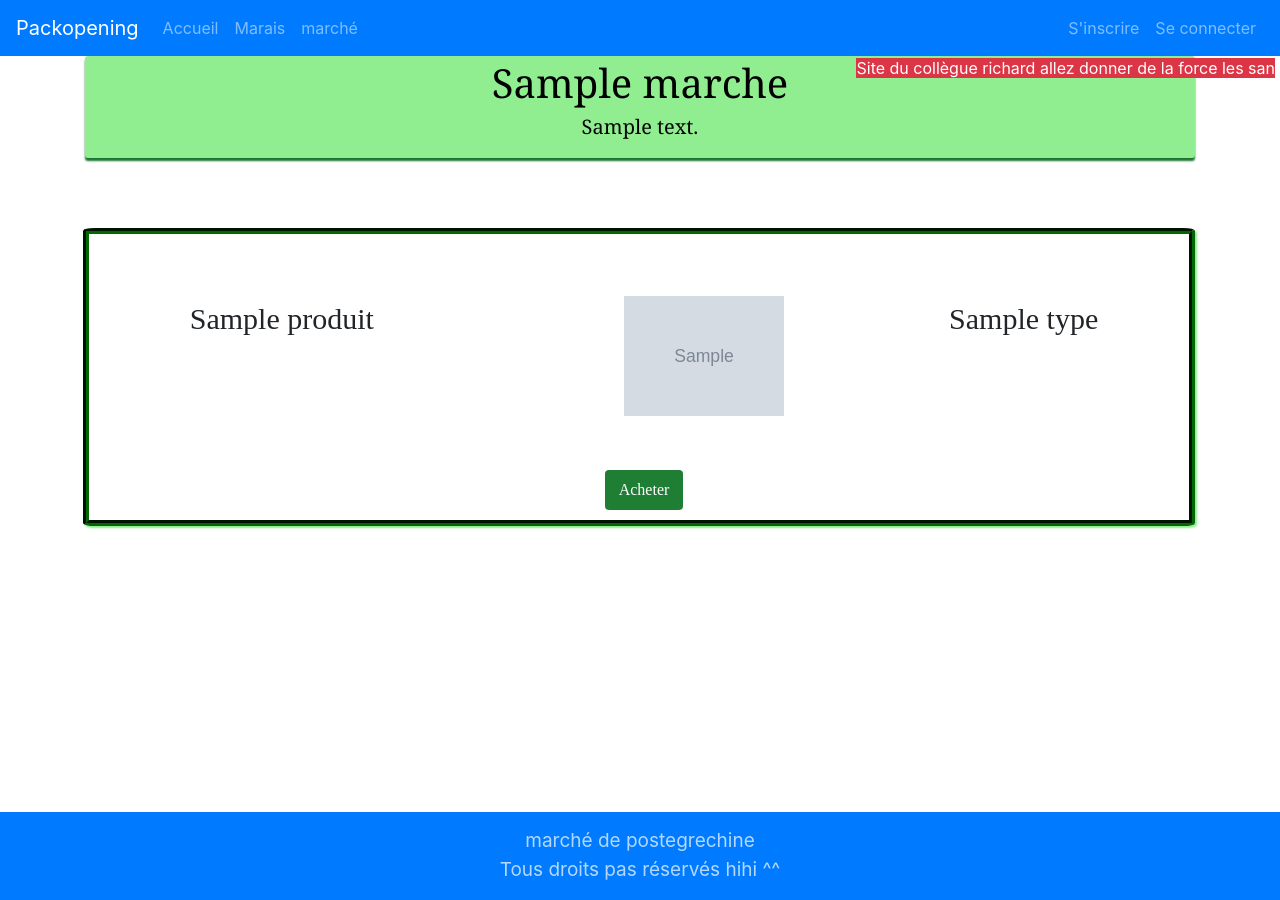
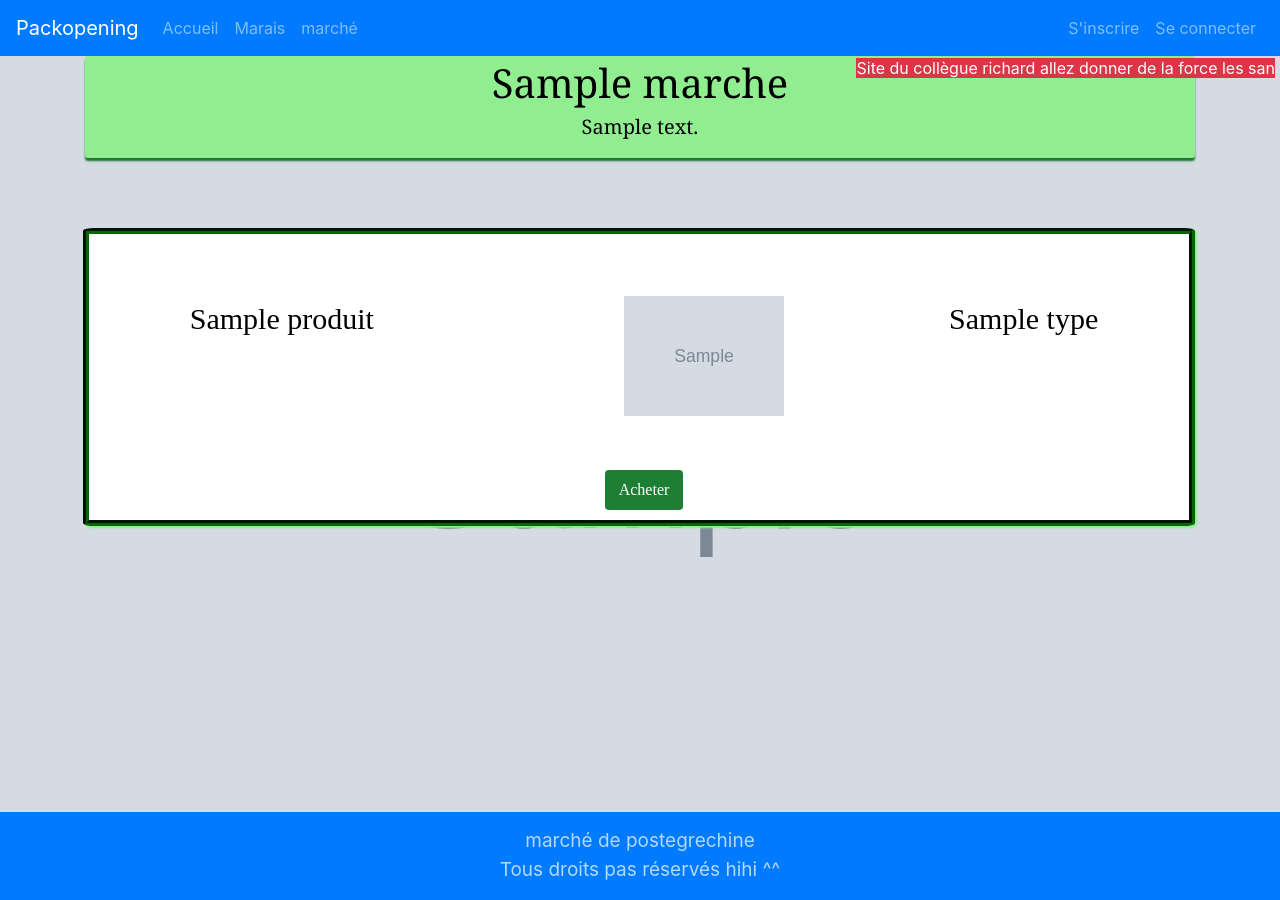
Before and after one commit to fredericklebg/sitetbjhpp, a PHP site: template templates/marche/show.html.twig in a window 1280 px wide. Run offline with PHP 8.4, Linux system fonts and the light colour scheme; the template is opened without the code that fills it: most values are stand-ins (such as "Sample title", 1, 10 or a date in 2020); grey boxes marked "Sample" are stand-in pictures; some libraries are stand-ins or nearby versions.

Commit message:
git couille

```diff
--- a/templates/marche/create.html.twig
+++ b/templates/marche/create.html.twig
@@ -14,11 +14,12 @@
             <h1>Modification de marché</h1>
      {% endif %}
 
-     {{ form_start(formMarche) }}
+     <form enctype="multipart/form-data" name="marche" method='post'>
      {{ form_row(formMarche.name) }}
      {{ form_row(formMarche.description) }}
      {{ form_row(formMarche.produit) }}
      {{ form_row(formMarche.marais) }}
+     <input type="file" name="image" id="image"> <br> <br>
 
     <button class="btn btn-success" type="submit">
      {% if not editMode %}
--- a/templates/marche/show.html.twig
+++ b/templates/marche/show.html.twig
@@ -2,6 +2,16 @@
 {% block title %}Marchés{% endblock %}
 
 {% block body %}
+    <style>
+        body {
+            color:black;
+            background-color:white;
+            background-image:url({{ asset(marche.image) }});
+            background-attachment:fixed;
+            background-size: cover;
+            background-repeat: no-repeat;
+        }
+    </style>
 
     <div id="nomMarche">
         <h1>{{ marche.name }}</h1>
@@ -19,14 +29,14 @@
 
     <ul class="produitsDuMarche">
         {% for produit in produits %}
-            <div class="le-produit mb-4" >
+            <div class="card le-produit mb-4" >
                 <div class="mt-1 tamere">
                     <div class="my-5 ml-3">{{ produit }}</div>
                     <img src="{{ asset(produit.getImage()) }}" class="image my-5">
                     <div class="my-5 mx-3">{{ produit.type }}</div>
                 </div>
                 <div class="text-center">
-                    <a href="{{ path('marche_show', {'id': marche.id} ) }}"
+                    <a href="{{ path('marche_show', {'id': marche.id} )  }}"
                        role="button" class="btn btn-primary" style="background-color: #1e7e34; border-color: #1e7e34; border-width: 2px">
                         Acheter
                     </a>
```
Also changed, not shown: src/Controller/MarcheController.php (+12 -0 lines), src/Entity/Marche.php (+17 -0 lines).
